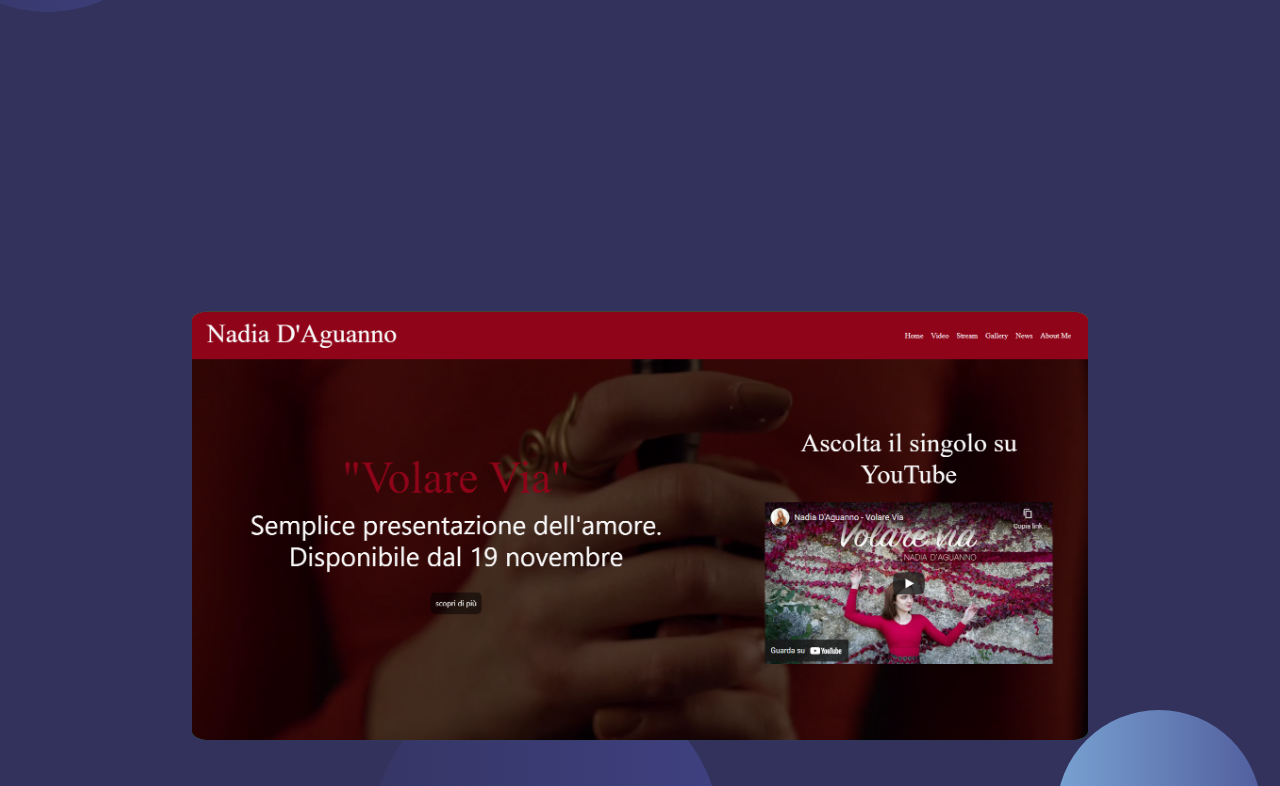
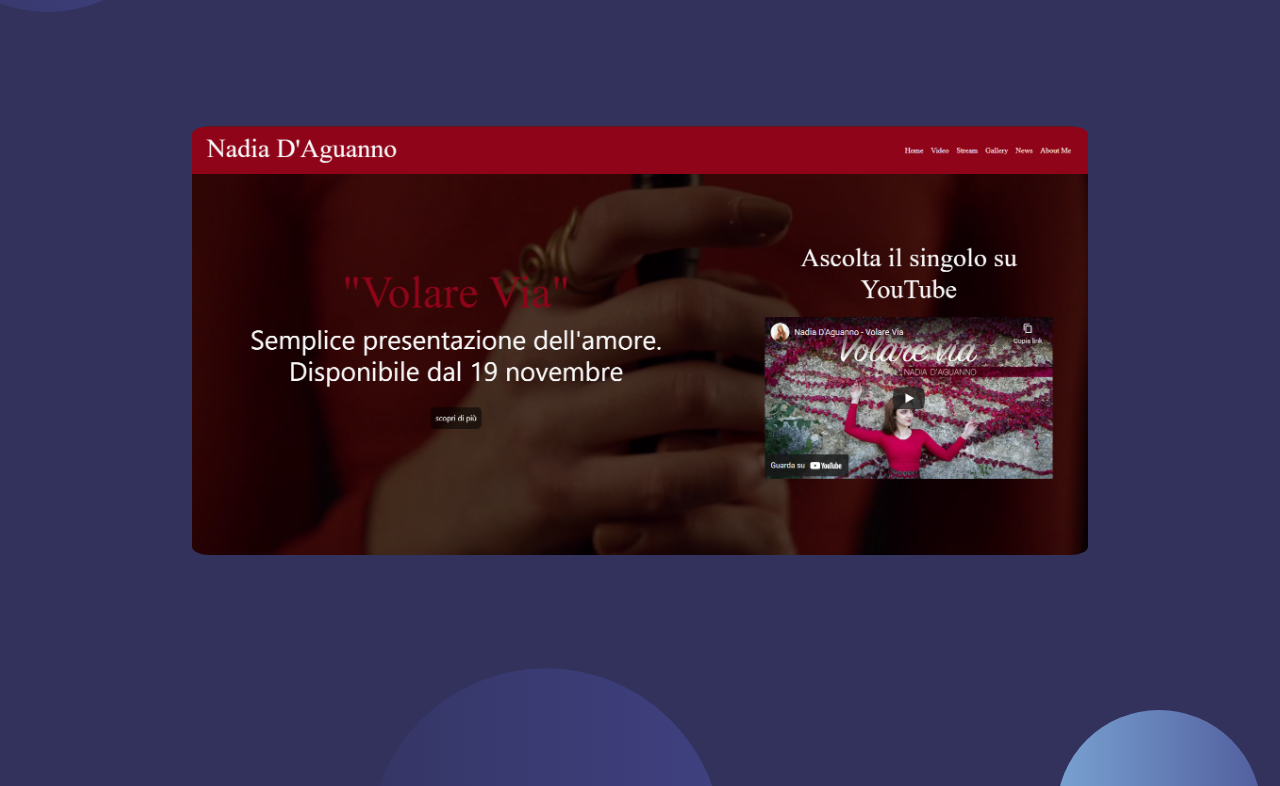
Before and after one commit to AndreaDagg/AndreaDagg.github.io, a plain HTML site: page index.html in a window 1280 px wide. Shown: the part 832-1618 px from the top of the page. Drawn offline with nearby package versions, Linux system fonts and the light colour scheme.

Commit message:
Update index.html

```diff
--- a/index.html
+++ b/index.html
@@ -118,7 +118,7 @@ https://github.com/ardacarofficial/links-website is open source project.
               background-color: #1db954;
               top: 50%;
               left: 50%;
-              transform: translate(-50%, -50%);
+              transform: translate(-50%, -50vh);
               max-width: 70%;
               max-height: 70%;
               border-radius: 2%;">
```
